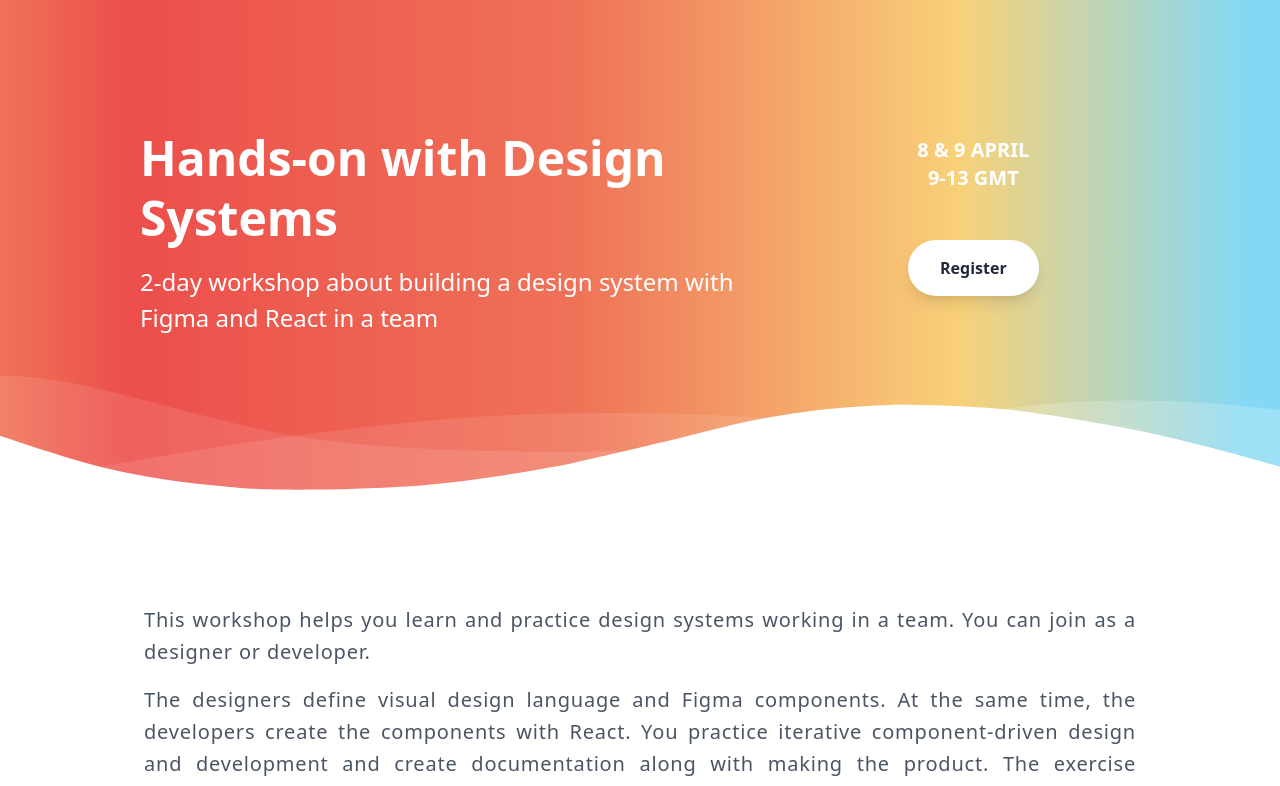
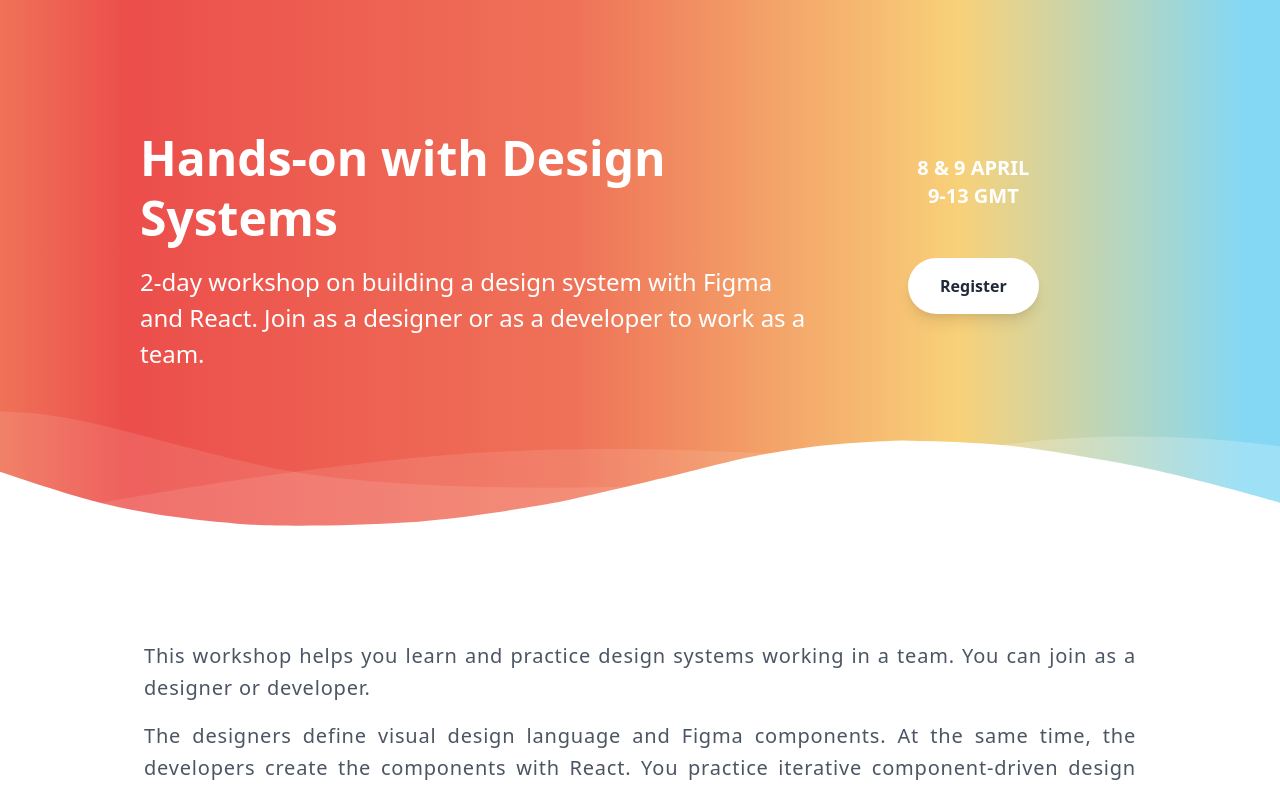
Before and after one commit to varya/hands-on-workshop, a Next.js app: page / in a window 1280 px wide. Shown: the top 786 px of the page. Built offline with nearby package versions, Linux system fonts and the light colour scheme.

Commit message:
Improved description

```diff
--- a/pages/index.js
+++ b/pages/index.js
@@ -35,8 +35,8 @@
             Hands-on with Design Systems
           </h1>
           <p className="leading-normal text-2xl mb-8">
-            2-day workshop about building a design system with Figma and React
-            in a team
+            2-day workshop on building a design system with Figma and React.
+            Join as a designer or as a developer to work as a team.
           </p>
         </div>
         {/* <!--Right Col--> */}
```
